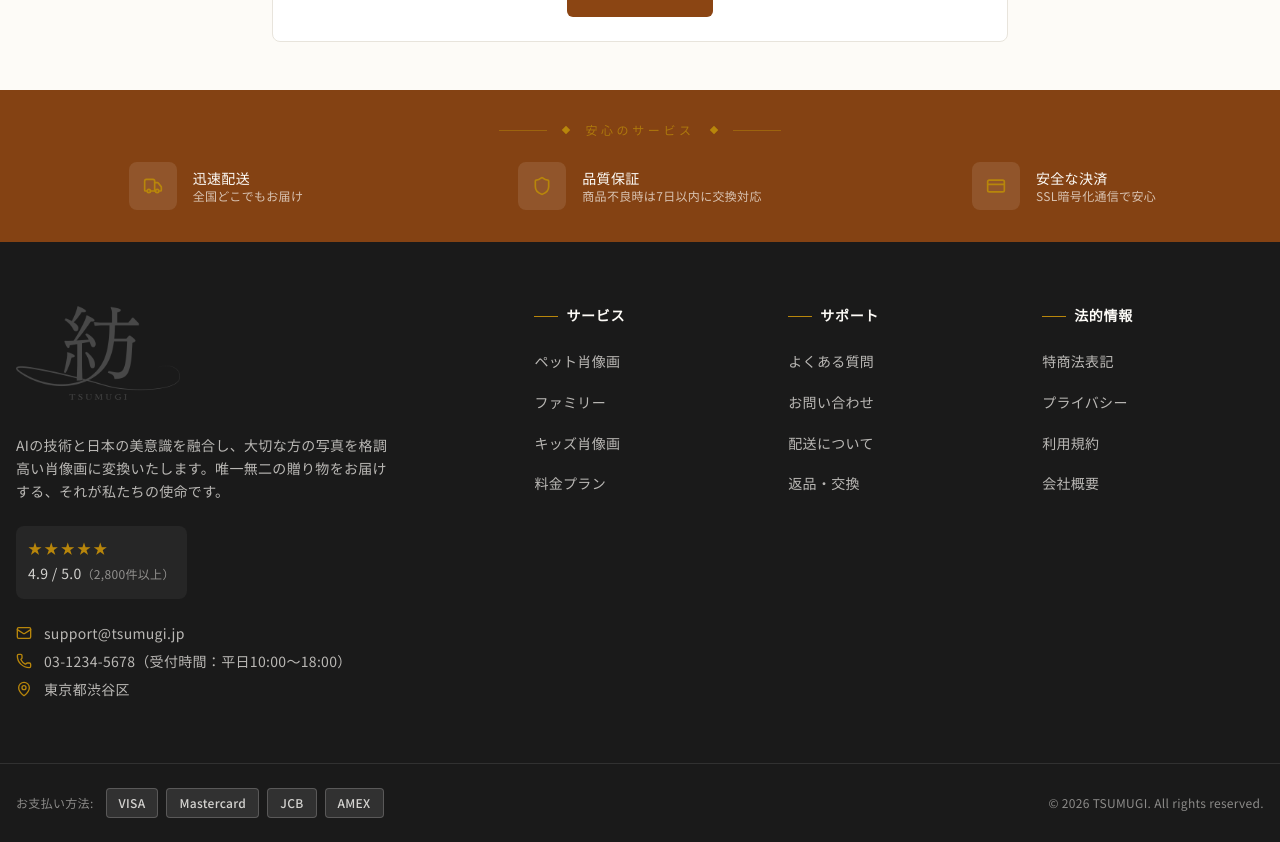
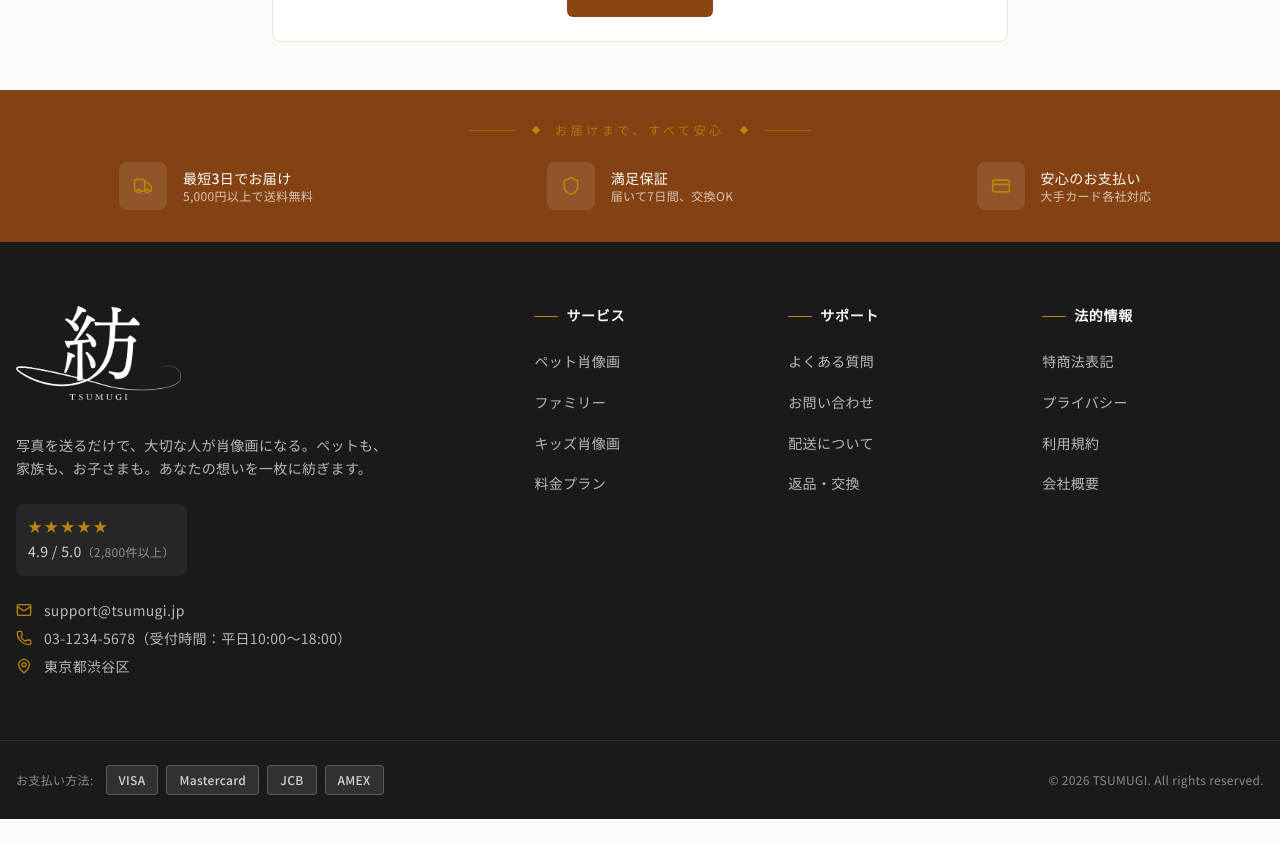
Before and after one commit to LB0000/tsumugi, a React (Vite) app: page /faq in a window 1280 px wide. Shown: the part 1360-2202 px from the top of the page. After the commit the page ends 2179 px from the top, so only its background shows below. Built offline with nearby package versions, Linux system fonts and the light colour scheme; no server answers; a web font is replaced by a local one.

Commit message:
feat: フッターロゴ差し替え＋コピーライティング改善
- フッターロゴをfooter-logo.pngに変更
- トラストバッジのコピーを具体的・顧客目線に改善
- ブランド説明文をサービス訴求型に書き換え

```diff
--- a/src/components/common/Footer.tsx
+++ b/src/components/common/Footer.tsx
@@ -13,7 +13,7 @@ export function Footer() {
           <div className="flex items-center justify-center gap-4 mb-6">
             <div className="w-12 h-px bg-secondary/50" />
             <div className="w-1.5 h-1.5 rotate-45 bg-secondary" />
-            <span className="text-secondary/80 text-xs tracking-[0.3em] font-medium">安心のサービス</span>
+            <span className="text-secondary/80 text-xs tracking-[0.3em] font-medium">お届けまで、すべて安心</span>
             <div className="w-1.5 h-1.5 rotate-45 bg-secondary" />
             <div className="w-12 h-px bg-secondary/50" />
           </div>
@@ -24,8 +24,8 @@ export function Footer() {
                 <Truck className="w-4 h-4 sm:w-5 sm:h-5 text-secondary" />
               </div>
               <div>
-                <p className="font-medium text-background text-xs sm:text-sm">迅速配送</p>
-                <p className="hidden sm:block text-xs text-background/70">全国どこでもお届け</p>
+                <p className="font-medium text-background text-xs sm:text-sm">最短3日でお届け</p>
+                <p className="hidden sm:block text-xs text-background/70">5,000円以上で送料無料</p>
               </div>
             </div>
             <div className="flex flex-col items-center text-center sm:flex-row sm:text-left sm:gap-4 sm:justify-center group">
@@ -33,8 +33,8 @@ export function Footer() {
                 <Shield className="w-4 h-4 sm:w-5 sm:h-5 text-secondary" />
               </div>
               <div>
-                <p className="font-medium text-background text-xs sm:text-sm">品質保証</p>
-                <p className="hidden sm:block text-xs text-background/70">商品不良時は7日以内に交換対応</p>
+                <p className="font-medium text-background text-xs sm:text-sm">満足保証</p>
+                <p className="hidden sm:block text-xs text-background/70">届いて7日間、交換OK</p>
               </div>
             </div>
             <div className="flex flex-col items-center text-center sm:flex-row sm:text-left sm:gap-4 sm:justify-center group">
@@ -42,8 +42,8 @@ export function Footer() {
                 <CreditCard className="w-4 h-4 sm:w-5 sm:h-5 text-secondary" />
               </div>
               <div>
-                <p className="font-medium text-background text-xs sm:text-sm">安全な決済</p>
-                <p className="hidden sm:block text-xs text-background/70">SSL暗号化通信で安心</p>
+                <p className="font-medium text-background text-xs sm:text-sm">安心のお支払い</p>
+                <p className="hidden sm:block text-xs text-background/70">大手カード各社対応</p>
               </div>
             </div>
           </div>
@@ -57,13 +57,13 @@ export function Footer() {
           <div className="lg:col-span-2">
             <Link to="/" className="inline-block mb-4 sm:mb-6">
               <img
-                src="/logo.png"
+                src="/footer-logo.png"
                 alt="TSUMUGI"
-                className="h-16 sm:h-24 w-auto brightness-0 invert opacity-20"
+                className="h-16 sm:h-24 w-auto"
               />
             </Link>
             <p className="text-xs sm:text-sm text-background/70 mb-4 sm:mb-6 leading-relaxed max-w-sm">
-              AIの技術と日本の美意識を融合し、大切な方の写真を格調高い肖像画に変換いたします。唯一無二の贈り物をお届けする、それが私たちの使命です。
+              写真を送るだけで、大切な人が肖像画になる。ペットも、家族も、お子さまも。あなたの想いを一枚に紡ぎます。
             </p>
 
             {/* 評価 */}
```
Also changed, not shown: public/footer-logo.png (added).
